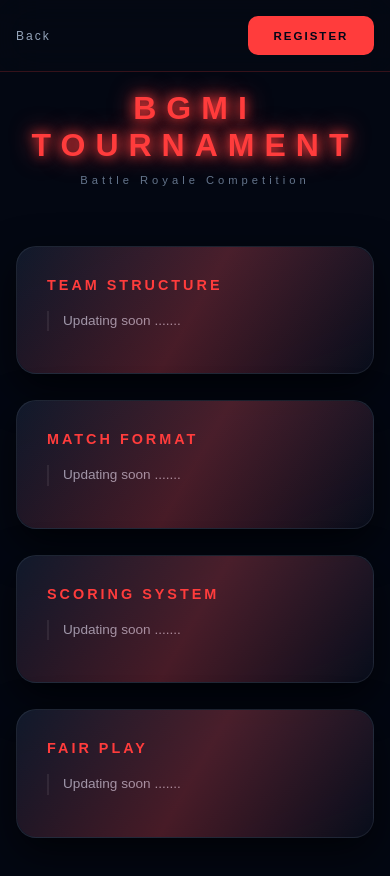
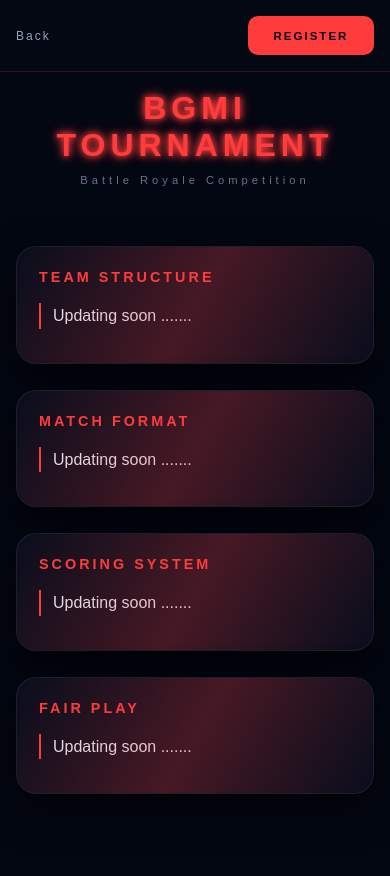
Before and after one commit to 20bhushan/innou-website, a Next.js app: page /rules/bgmi in a window 390 px wide. Shown: the top 876 px of the page. Built offline with nearby package versions, Linux system fonts and the light colour scheme.

Commit message:
fix rules

```diff
--- a/src/css/rules.css
+++ b/src/css/rules.css
@@ -21,7 +21,7 @@
     linear-gradient(var(--accent-low) 1px, transparent 1px),
     linear-gradient(90deg, var(--accent-low) 1px, transparent 1px);
   background-size: 90px 90px;
-  opacity: 0.6;
+  opacity: 0.25;
   pointer-events: none;
   z-index: -2;
 }
@@ -35,7 +35,7 @@
     linear-gradient(90deg, var(--accent-glow) 1px, transparent 1px);
   background-size: 90px 90px;
   filter: blur(2px);
-  opacity: 0.35;
+  opacity: 0.15;
   pointer-events: none;
   z-index: -3;
 }
@@ -118,8 +118,8 @@
   text-transform: uppercase;
   color: var(--accent-color);
   text-shadow:
-    0 0 12px var(--accent-glow),
-    0 0 25px var(--accent-glow);
+    0 0 6px var(--accent-glow),
+    0 0 12px var(--accent-glow);
 }
 
 .rules-subtitle {
@@ -143,11 +143,8 @@
 /* ================= RULE CARD ================= */
 
 .rule-card {
-  background: linear-gradient(
-    160deg,
-    rgba(20, 30, 50, 0.8),
-    rgba(10, 15, 30, 0.7)
-  );
+  background:rgba(10,15,30,0.92);
+  backdrop-filter: blur(10px);
   border: 1px solid rgba(255, 255, 255, 0.08);
   border-radius: 20px;
   padding: 30px;
@@ -193,12 +190,12 @@
 }
 
 .rule-card li {
-  font-size: 0.85rem;
+  font-size: 0.95rem;
   margin-bottom: 12px;
-  color: #94a3b8;
-  padding-left: 14px;
-  border-left: 2px solid rgba(255, 255, 255, 0.08);
-  line-height: 1.5;
+  color: #e2e8f0;
+  padding-left: 12px;
+  border-left: 2px solid var(--accent-color);
+  line-height: 1.6;
 }
 
 /* ================= MOBILE ================= */
@@ -220,4 +217,13 @@
     padding: 16px;
     gap: 12px;
   }
+  .rule-card{
+    padding: 22px;
+  }
+  .rule-card li{
+    font-size: 1rem;
+  }
+  .rules-title{
+    letter-spacing: 5px;
+  }
 }
```
